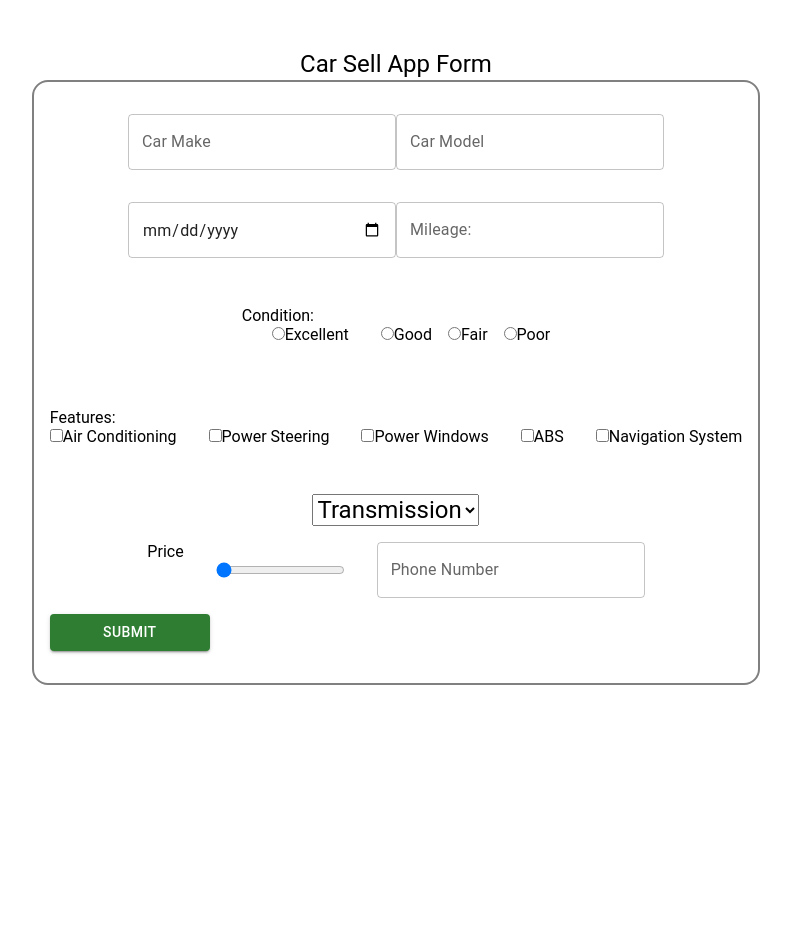
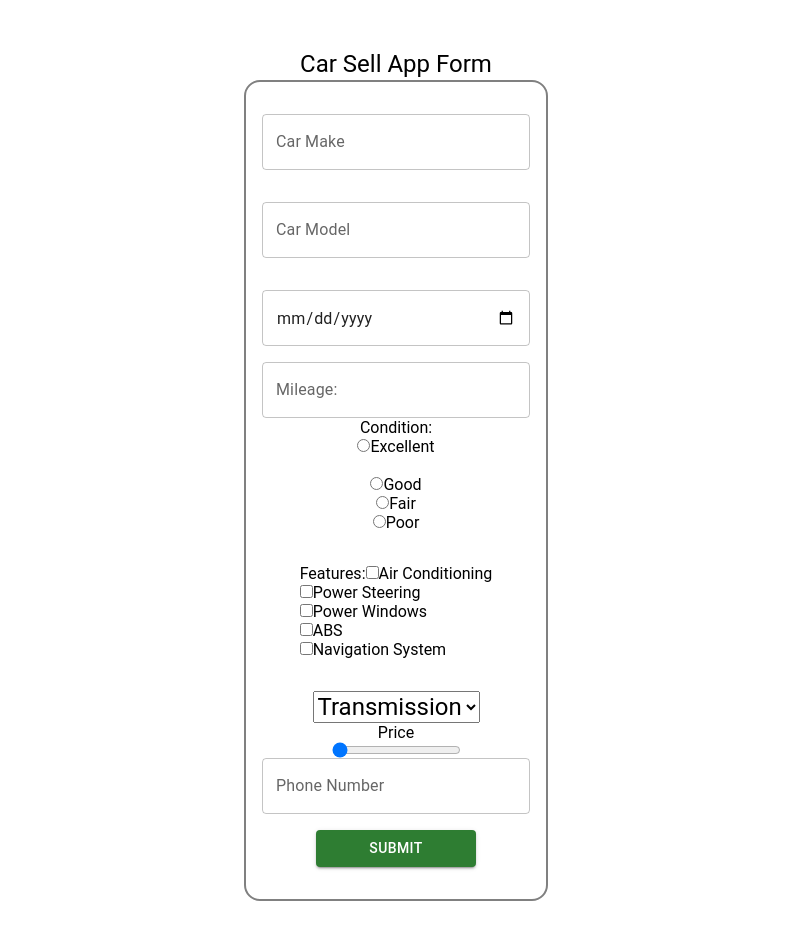
Before and after one commit to NBru-cee/carSellAppForm, a React (Vite) app: page / in a window 1280 px wide. Shown: the top 940 px of the page, without its empty margins (244-1035 px from the left). Before the commit the page ends 800 px from the top, so only its background shows below. Built offline with nearby package versions, Linux system fonts and the light colour scheme.

Commit message:
removed box

```diff
--- a/src/App.jsx
+++ b/src/App.jsx
@@ -77,12 +77,7 @@ function App() {
                         <Typography variant="h6" color="red">
                               {errorMessage}
                         </Typography>
-                        <Box
-                              display="flex"
-                              alignItems="center"
-                              justifyContent="space-around"
-                              flexWrap="wrap"
-                        >
+
                         <TextField
                               label=" Car Make"
                               type="text"
@@ -102,20 +97,12 @@ function App() {
                                     sx={{ margin: "1rem 0" }}
                               />
                         </label>
-                        </Box>
-                        <Box
-                              display="flex"
-                              alignItems="center"
-                              justifyContent="space-around"
-                              flexWrap="wrap"
-                        >
+
                         <label>
                               <TextField
                                     type="date"
                                     value={year}
-                                          onChange={(e) =>
-                                                setYear(e.target.value)
-                                          }
+                                    onChange={(e) => setYear(e.target.value)}
                                     sx={{ margin: "1rem 0" }}
                               />
                         </label>
@@ -125,34 +112,20 @@ function App() {
                                     label="Mileage:"
                                     type="number"
                                     value={mileage}
-                                          onChange={(e) =>
-                                                setMileage(e.target.value)
-                                          }
+                                    onChange={(e) => setMileage(e.target.value)}
                               />
                         </label>
-                        </Box>
 
-                        <Box m="2rem 0">
                         <label>Condition:</label>
-                              <Box
-                                    display="flex"
-                                    background="blue"
-                                    gap="1rem"
-                                    flexWrap="wrap"
-                                    marginLeft="clamp(1rem, 30px, 2rem)"
-                              >
+
                         <label>
                               <input
                                     type="radio"
                                     name="condition"
                                     value="Excellent"
-                                                checked={
-                                                      condition === "Excellent"
-                                                }
+                                    checked={condition === "Excellent"}
                                     onChange={(e) =>
-                                                      setCondition(
-                                                            e.target.value
-                                                      )
+                                          setCondition(e.target.value)
                                     }
                               />
                               Excellent
@@ -165,9 +138,7 @@ function App() {
                                     value="Good"
                                     checked={condition === "Good"}
                                     onChange={(e) =>
-                                                      setCondition(
-                                                            e.target.value
-                                                      )
+                                          setCondition(e.target.value)
                                     }
                               />
                               Good
@@ -180,9 +151,7 @@ function App() {
                                     value="Fair"
                                     checked={condition === "Fair"}
                                     onChange={(e) =>
-                                                      setCondition(
-                                                            e.target.value
-                                                      )
+                                          setCondition(e.target.value)
                                     }
                               />
                               Fair
@@ -195,24 +164,14 @@ function App() {
                                     value="Poor"
                                     checked={condition === "Poor"}
                                     onChange={(e) =>
-                                                      setCondition(
-                                                            e.target.value
-                                                      )
+                                          setCondition(e.target.value)
                                     }
                               />
                               Poor
                         </label>
-                              </Box>
-                        </Box>
 
                         <label style={{ margin: "2rem 0" }}>
                               Features:
-                              <Box
-                                    display="flex"
-                                    alignItems="center"
-                                    flexWrap="wrap"
-                                    gap="1rem"
-                              >
                               <label>
                                     <input
                                           type="checkbox"
@@ -257,29 +216,21 @@ function App() {
                                     />
                                     Navigation System
                               </label>
-                              </Box>
                         </label>
 
-                        <Box display="flex" gap="2rem" my={2}>
                         <select
                               value={transmission}
-                                    onChange={(e) =>
-                                          setTransmission(e.target.value)
-                                    }
+                              onChange={(e) => setTransmission(e.target.value)}
                               style={{
                                     fontSize: "1.5rem",
                                     fontWeight: 400,
                               }}
                         >
-                                    <option value="transmission">
-                                          Transmission
-                                    </option>
+                              <option value="transmission">Transmission</option>
                               <option value="manual">Manual</option>
                               <option value="automatic">Automatic</option>
                         </select>
-                        </Box>
 
-                        <Box display="flex" flexWrap="wrap" gap="2rem">
                         <label htmlFor="price">Price</label>
                         <input
                               type="range"
@@ -288,19 +239,14 @@ function App() {
                               step="1"
                               id="price"
                               value={priceRange}
-                                    onChange={(e) =>
-                                          setPriceRange(e.target.value)
-                                    }
+                              onChange={(e) => setPriceRange(e.target.value)}
                         />
                         <TextField
                               label="Phone Number"
                               type="number"
-                                    onChange={(e) =>
-                                          setContactNumber(e.target.value)
-                                    }
+                              onChange={(e) => setContactNumber(e.target.value)}
                         />
-                        </Box>
-                        <Box width="100%" background="red">
+
                         <Button
                               variant="contained"
                               color="success"
@@ -313,7 +259,6 @@ function App() {
                         >
                               Submit
                         </Button>
-                        </Box>
                   </form>
             </Box>
       );
```
Lines whose indentation alone changed are shown as unchanged.
